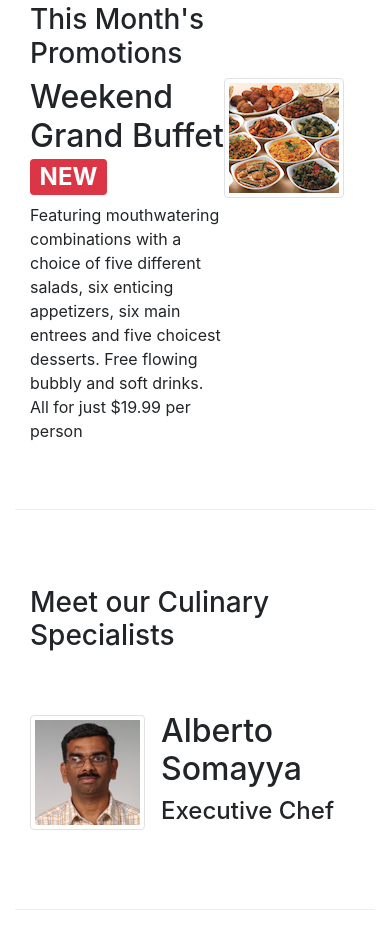
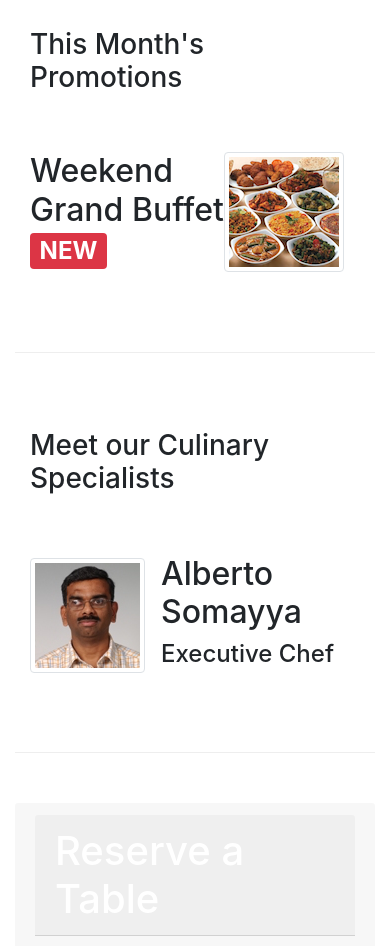
Before and after one commit to JoannaRocioS/Website-, a website: page index.html in a window 390 px wide. Shown: the part 1443-2389 px from the top of the page. Drawn offline with nearby package versions, Linux system fonts and the light colour scheme; files that its build step writes are made by us from their sources.

Commit message:
TASK 2 READY READY

```diff
--- a/index.html
+++ b/index.html
@@ -180,7 +180,7 @@
                                 src="img/buffet.png" alt="buffet">
                                 <div class="carousel-caption d-none d-md-block">
                                     <h2>Weekend Grand Buffet <span class="badge badge-danger"> NEW</span></h2>
-                                    <p>Featuring mouthwatering combinations with a choice of five different salads, six enticing appetizers, six main entrees and five choicest desserts. Free flowing bubbly and soft drinks. All for just $19.99 per person </p>
+                                    <p class="d-none d-sm-block">Featuring mouthwatering combinations with a choice of five different salads, six enticing appetizers, six main entrees and five choicest desserts. Free flowing bubbly and soft drinks. All for just $19.99 per person </p>
                                 </div>
                         </div>
 
@@ -251,8 +251,8 @@
             <div class="col col-sm col-md">
                 <div class="media">
                         <div class="media-body">
-                                <h2>Weekend Grand Buffet <span class="badge badge-danger"> NEW</span></h2>
-                            <p>Featuring mouthwatering combinations with a choice of five different salads, six enticing appetizers, six main entrees and five choicest desserts. Free flowing bubbly and soft drinks. All for just $19.99 per person </p>
+                            <h2>Weekend Grand Buffet <span class="badge badge-danger"> NEW</span></h2>
+                            <p class="d-none d-sm-block">Featuring mouthwatering combinations with a choice of five different salads, six enticing appetizers, six main entrees and five choicest desserts. Free flowing bubbly and soft drinks. All for just $19.99 per person </p>
                         </div>
                         <img class="d-flex mr-3 img-thumbnail align-items-center"
                         src="img/buffet.png" alt="buffet">
```
